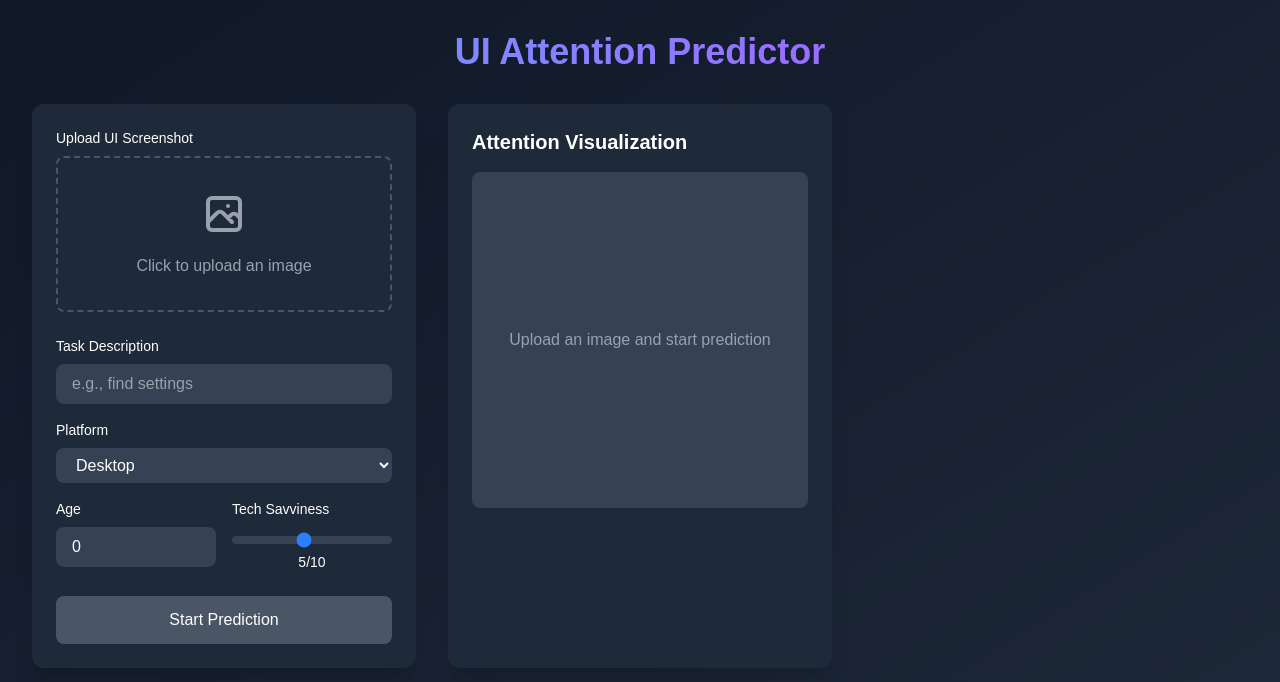
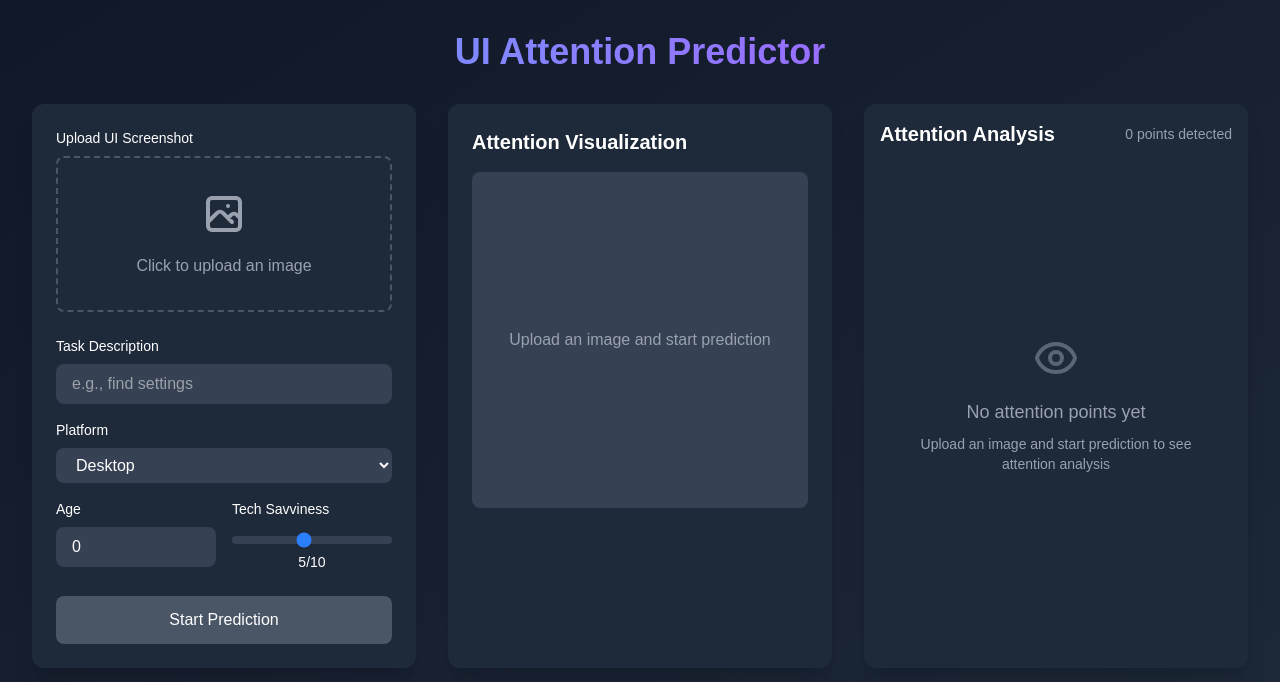
Before and after one commit to MohammedYaseen97/human-eye, a Next.js app in the folder frontend/: page / in a window 1280 px wide. Shown: the top 682 px of the page. Built offline with nearby package versions, Linux system fonts and the light colour scheme.

Commit message:
frontend fix 4

```diff
--- a/frontend/app/components/AttentionPoints.tsx
+++ b/frontend/app/components/AttentionPoints.tsx
@@ -39,7 +39,7 @@ const AttentionPoints: React.FC<AttentionPointsProps> = ({
   };
 
   return (
-    <div className="bg-gray-800 rounded-xl shadow-xl p-4 h-[calc(100vh-8rem)] flex flex-col">
+    <div className="h-full p-4 flex flex-col">
       <div className="flex items-center justify-between mb-2">
         <h2 className="text-xl font-semibold text-white">Attention Analysis</h2>
         <div className="text-sm text-gray-400">
--- a/frontend/app/page.tsx
+++ b/frontend/app/page.tsx
@@ -263,8 +263,7 @@ export default function Home() {
           </div>
 
           {/* Right Column - Attention Points Analysis */}
-          <div className="h-full">
-            {attentionPoints.length > 0 && (
+          <div className="bg-gray-800 rounded-xl shadow-xl">
             <AttentionPoints
               points={attentionPoints}
               selectedPoint={selectedPoint}
@@ -275,7 +274,6 @@ export default function Home() {
                 setSelectedPoint(point);
               }}
             />
-            )}
           </div>
         </div>
       </div>
```
Lines whose indentation alone changed are shown as unchanged.
